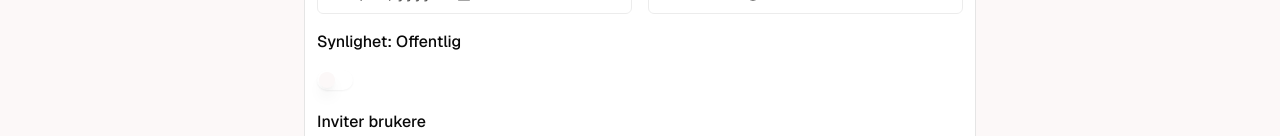
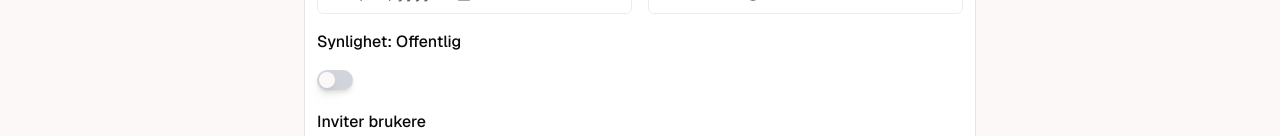
Before and after one commit to JohannesLyngaas/Appevent, a Next.js app: page /create_event in a window 1280 px wide. Shown: the part 664-800 px from the top of the page. Built offline with nearby package versions, Linux system fonts and the light colour scheme; no server answers; what fluid-tailwind would draw is missing.

Commit message:
style: Fikset switch til å synes bedre
Fikset switch til å synes bedre mot bakgrunnen ved å gjøre den grå når den er unchecked

Co-authored-by: @mohammkk

```diff
--- a/src/components/ui/switch.tsx
+++ b/src/components/ui/switch.tsx
@@ -11,7 +11,7 @@ const Switch = React.forwardRef<
 >(({ className, ...props }, ref) => (
   <SwitchPrimitives.Root
     className={cn(
-      "peer inline-flex h-5 w-9 shrink-0 cursor-pointer items-center rounded-full border-2 border-transparent shadow-sm transition-colors focus-visible:outline-none focus-visible:ring-2 focus-visible:ring-ring focus-visible:ring-offset-2 focus-visible:ring-offset-background disabled:cursor-not-allowed disabled:opacity-50 data-[state=checked]:bg-primary data-[state=unchecked]:bg-input",
+      "peer inline-flex h-5 w-9 shrink-0 cursor-pointer items-center rounded-full border-2 border-transparent shadow-md transition-colors focus-visible:outline-none focus-visible:ring-2 focus-visible:ring-ring focus-visible:ring-offset-2 focus-visible:ring-offset-background disabled:cursor-not-allowed disabled:opacity-50 data-[state=checked]:bg-primary data-[state=unchecked]:bg-gray-300",
       className
     )}
     {...props}
```
